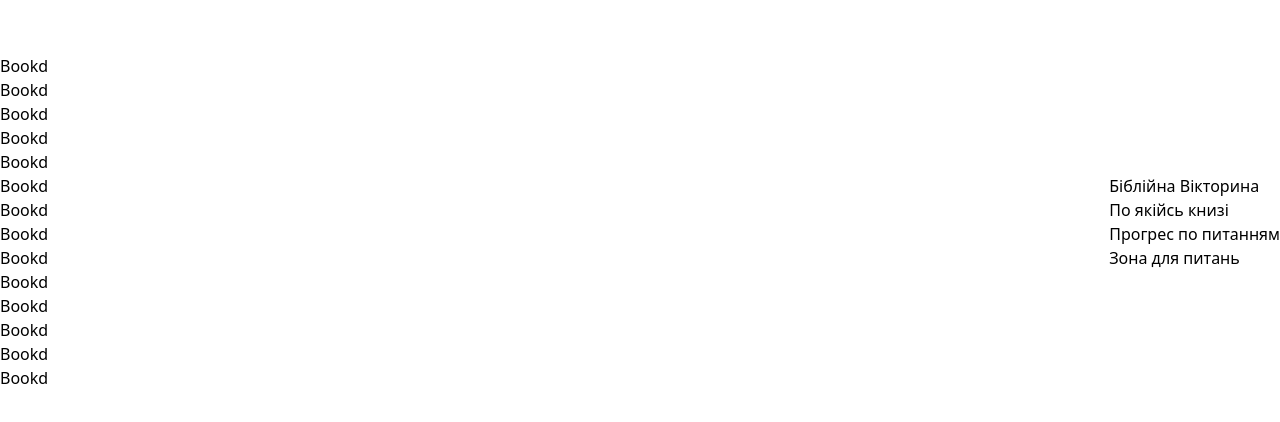
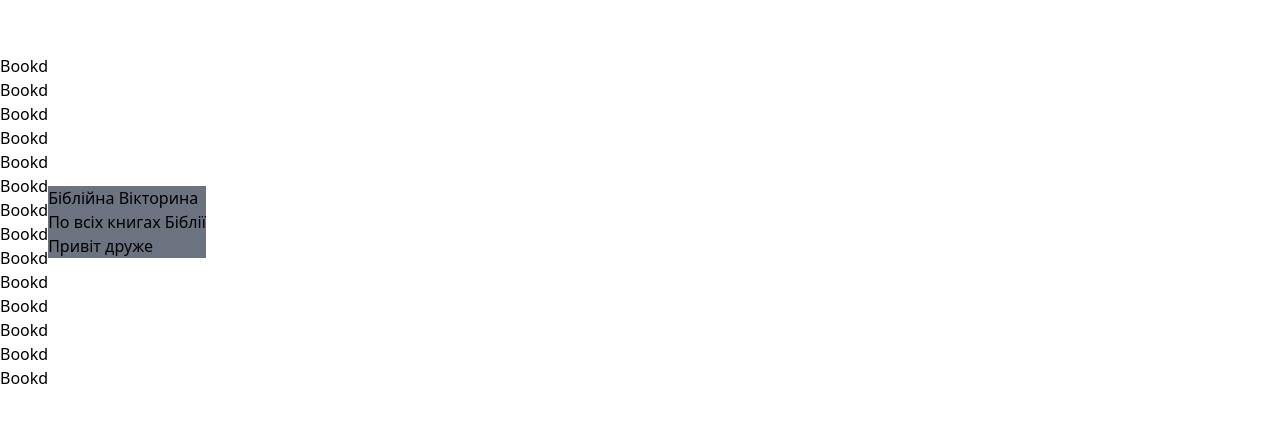
Before and after one commit to Artem18084/simple-quiz, a React (Create React App) app: page / in a window 1280 px wide. Shown: the part 178-600 px from the top of the page. Built offline with nearby package versions, Linux system fonts and the light colour scheme.

Commit message:
created slice to get start quizsection

```diff
--- a/src/App/App.jsx
+++ b/src/App/App.jsx
@@ -3,7 +3,7 @@ import Sidebar from "./Sidebar/Sidebar";
 
 function App() {
   return (
-    <div className="h-screen flex items-center justify-between">
+    <div className="h-screen  w-screen flex items-center ">
       <Sidebar />
       <Main />
     </div>
--- a/src/App/Main/Main.jsx
+++ b/src/App/Main/Main.jsx
@@ -1,13 +1,20 @@
 import React from "react";
 import QuestionSection from "./QuestionSection/QuestionSection";
+import { useSelector } from "react-redux/es/hooks/useSelector";
+import { useDispatch } from "react-redux";
+import { getStart, getResult } from "../../futures/result/resultSlice";
 
 export default function Main() {
+  const getStartQuiz = useSelector((state) => state.result.result);
+  const dispatch = useDispatch();
+  console.log("====================================");
+  console.log(getStartQuiz);
+  console.log("====================================");
   return (
-    <div className="">
-      <h1>Біблійна Вікторина</h1>
-      <h2>По якійсь книзі </h2>
-      <h3>Прогрес по питанням</h3>
-      <QuestionSection />
+    <div className="bg-gray-500">
+      <h1 onClick={() => dispatch(getStart())}>Біблійна Вікторина</h1>
+      <h2>По всіх книгах Біблії</h2>
+      {getStartQuiz ? <QuestionSection /> : <div>Привіт друже</div>}
     </div>
   );
 }
--- /dev/null
+++ b/src/App/Main/QuestionSection/QuestionOptions/AnswerItem/AnswerItem.jsx
@@ -0,0 +1,5 @@
+import React from "react";
+
+export default function AnswerItem() {
+  return <li>Відповідь</li>;
+}
--- /dev/null
+++ b/src/App/Main/QuestionSection/QuestionOptions/QuestionOptions.jsx
@@ -0,0 +1,13 @@
+import React from "react";
+import AnswerItem from "./AnswerItem/AnswerItem";
+
+export default function QuestionOptions() {
+  return (
+    <ul>
+      <AnswerItem />
+      <AnswerItem />
+      <AnswerItem />
+      <AnswerItem />
+    </ul>
+  );
+}
--- a/src/App/Main/QuestionSection/QuestionSection.jsx
+++ b/src/App/Main/QuestionSection/QuestionSection.jsx
@@ -1,5 +1,12 @@
 import React from "react";
+import QuestionOptions from "./QuestionOptions/QuestionOptions";
 
 export default function QuestionSection() {
-  return <div>Зона для питань</div>;
+  return (
+    <div>
+      <h3>Прогрес по питанням</h3>
+      <h2>Запитаня Запитаня Запитаня???</h2>
+      <QuestionOptions />
+    </div>
+  );
 }
--- a/src/App/Sidebar/Sidebar.jsx
+++ b/src/App/Sidebar/Sidebar.jsx
@@ -3,7 +3,7 @@ import Book from "./Book/Book";
 
 export default function Sidebar() {
   return (
-    <div>
+    <div className="">
       <Book />
       <Book />
       <Book />
--- a/src/App/store.js
+++ b/src/App/store.js
@@ -1,9 +1,11 @@
 import { configureStore } from "@reduxjs/toolkit";
 import counterReducer from "../futures/counter/counterSlice";
 import colorReducer from "../futures/color/colorSlice";
+import resultReducer from "../futures/result/resultSlice";
 export const store = configureStore({
   reducer: {
     counter: counterReducer,
     color: colorReducer,
+    result: resultReducer,
   },
 });
--- a/src/futures/color/colorSlice.js
+++ b/src/futures/color/colorSlice.js
@@ -9,10 +9,10 @@ export const colorSlice = createSlice({
   initialState,
   reducers: {
     green: (state) => {
-      state = true;
+      state.color = true;
     },
     red: (state) => {
-      state = false;
+      state.color = false;
     },
   },
 });
--- /dev/null
+++ b/src/futures/result/resultSlice.js
@@ -0,0 +1,21 @@
+import { createSlice } from "@reduxjs/toolkit";
+
+const initialState = {
+  result: false,
+};
+
+export const resultSlice = createSlice({
+  name: "result",
+  initialState,
+  reducers: {
+    getStart: (state) => {
+      state.result = true;
+    },
+    getResult: (state) => {
+      state.result = false;
+    },
+  },
+});
+
+export const { getResult, getStart } = resultSlice.actions;
+export default resultSlice.reducer;
```
